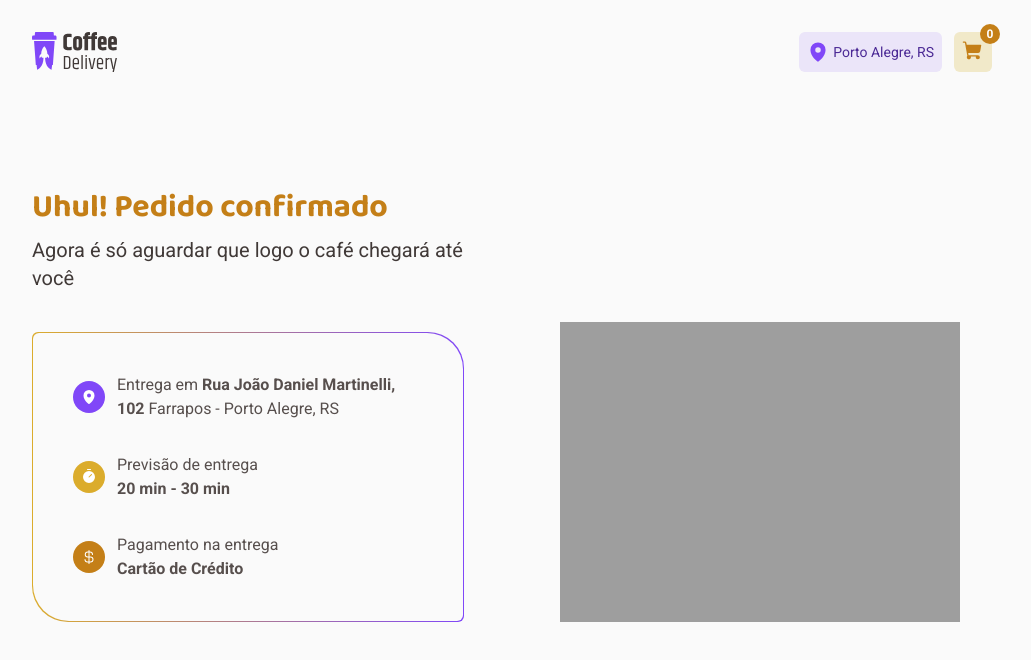
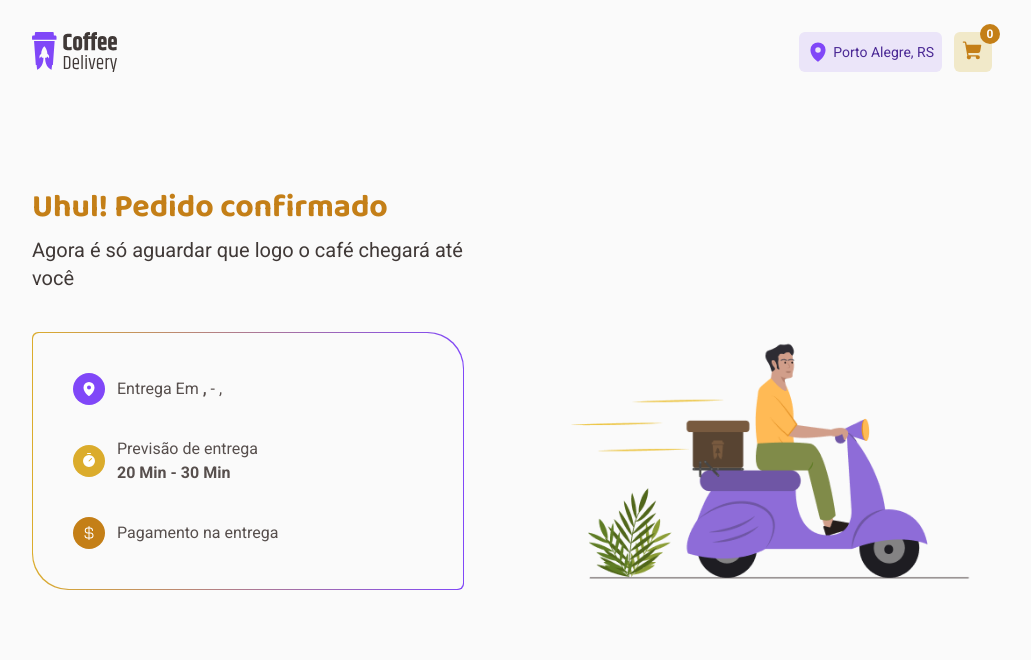
Before and after one commit to Wesed/coffee-delivery, a React (Vite) app: page /finish in a window 1280 px wide. Shown: the top 660 px of the page, without its empty margins (128-1159 px from the left). Built offline with nearby package versions, Linux system fonts and the light colour scheme; the HTML template or start-up script is replaced by a standard one.

Commit message:
tela de finish finalizada

```diff
--- a/src/components/header/logo.tsx
+++ b/src/components/header/logo.tsx
@@ -1,6 +1,6 @@
 export function Logo() {
   return (
-    <strong>
+    <a href="/">
       <svg
         width="85"
         height="40"
@@ -75,6 +75,6 @@ export function Logo() {
           fill="#403937"
         />
       </svg>
-    </strong>
+    </a>
   )
 }
--- a/src/contexts/CoffeeContext.tsx
+++ b/src/contexts/CoffeeContext.tsx
@@ -16,13 +16,14 @@ interface CheckoutData {
   neighborhood: string
   city: string
   state: string
-  paymentMethod: string
+  paymentOption: string
 }
 
 interface CoffeeContextProps {
   url: string
+  orders: Order[]
+  checkoutData: CheckoutData
   newOrder: (order: Order) => void
-  orders: Order[]
   updatedQtdOrder: (id: string, newQtd: number) => void
   removeOrder: (id: string) => void
   dataToCheckout: (data: CheckoutData) => void
@@ -37,28 +38,43 @@ interface CoffeeContextProviderProps {
 export function CoffeeContextProvider({
   children,
 }: CoffeeContextProviderProps) {
+  const url = 'http://localhost:5173/'
+
   /*
     se tiver algo no localStorage, inicia o state com esse valor
     senao tiver, inicia um array vazio
     converte os dados do localStorage pra object
   */
-  const url = 'http://localhost:5173/'
+  const [orders, setOrders] = useState<Order[]>(() => {
+    const orderStateAsJSON = localStorage.getItem('@coffee-delivery:orders')
 
-  const [orders, setOrders] = useState<Order[]>(() => {
-    const storedStateAsJSON = localStorage.getItem('@coffee-delivery:orders')
-
-    if (storedStateAsJSON) {
-      return JSON.parse(storedStateAsJSON)
+    if (orderStateAsJSON) {
+      return JSON.parse(orderStateAsJSON)
     }
 
     return []
+  })
+  const [checkoutData, setCheckoutData] = useState<CheckoutData>(() => {
+    const checkoutStateAsJSON = localStorage.getItem(
+      '@coffee-delivery:checkout',
+    )
+
+    if (checkoutStateAsJSON) {
+      return JSON.parse(checkoutStateAsJSON)
+    }
+
+    return {}
   })
 
   useEffect(() => {
     // toda vez que o orders mudar, salva no localStorage
     const orderJSON = JSON.stringify(orders)
     localStorage.setItem('@coffee-delivery:orders', orderJSON)
-  }, [orders])
+
+    // salva os dados do checkout
+    const checkoutJSON = JSON.stringify(checkoutData)
+    localStorage.setItem('@coffee-delivery:checkout', checkoutJSON)
+  }, [orders, checkoutData])
 
   const newOrder = (newOrder: Order) => {
     setOrders((state) => [...state, newOrder])
@@ -66,7 +82,6 @@ export function CoffeeContextProvider({
 
   // altera a qtd dos produtos
   const updatedQtdOrder = (id: string, newQtd: number) => {
-    // console.log('entrou')
     setOrders(
       orders.map((order) => {
         if (order.id === id) {
@@ -91,14 +106,13 @@ export function CoffeeContextProvider({
 
   // armazena info de endereco e forma de pgto
   const dataToCheckout = (data: CheckoutData) => {
-    const checkoutJSON = JSON.stringify(data)
-    localStorage.setItem('@coffee-delivery:checkout', checkoutJSON)
-    // salva essas infos num state e localStorage pra ser acessa pela pagina finished
+    setCheckoutData(data)
   }
 
   return (
     <CoffeeContext.Provider
       value={{
+        checkoutData,
         url,
         newOrder,
         orders,
--- a/src/pages/checkout/index.tsx
+++ b/src/pages/checkout/index.tsx
@@ -9,6 +9,7 @@ import { FormatPrice } from '../../components/useful/formatPrice'
 import { useForm } from 'react-hook-form'
 import { zodResolver } from '@hookform/resolvers/zod'
 import * as zod from 'zod'
+import { useNavigate } from 'react-router-dom'
 
 const checkoutFormValidationSchema = zod.object({
   zipCode: zod
@@ -49,6 +50,7 @@ export function Checkout() {
   })
   const { orders, dataToCheckout } = useContext(CoffeeContext)
   const [totalPurchase, setTotalPurchase] = useState(0)
+  const navigate = useNavigate()
 
   useEffect(() => {
     if (orders.length > 0) {
@@ -77,6 +79,7 @@ export function Checkout() {
     }
 
     dataToCheckout(checkoutInfo)
+    navigate('/finish')
   }
 
   let methodPaymentMsgError = ''
@@ -250,7 +253,7 @@ export function Checkout() {
                 type="submit"
                 form="addressForm"
                 value="confirmar pedido"
-                className="rounded-md bg-yellow py-3 align-middle text-sm font-bold uppercase text-white transition hover:bg-yellow_dark"
+                className="cursor-pointer rounded-md bg-yellow py-3 align-middle text-sm font-bold uppercase text-white transition hover:bg-yellow_dark"
               />
             </div>
           ) : (
--- a/src/pages/finishProcess/index.tsx
+++ b/src/pages/finishProcess/index.tsx
@@ -4,7 +4,10 @@ import { useContext } from 'react'
 import { CoffeeContext } from '../../contexts/CoffeeContext'
 
 export function FinishProcess() {
-  const { url } = useContext(CoffeeContext)
+  const { url, checkoutData } = useContext(CoffeeContext)
+
+  const { addressLine1, house, neighborhood, city, state, paymentOption } =
+    checkoutData
 
   return (
     <div className="grid grid-cols-2 items-end gap-24 px-40 py-20 ">
@@ -25,12 +28,12 @@ export function FinishProcess() {
               <span className="rounded-full bg-purple p-2">
                 <MapPin size={16} weight="fill" className="fill-white" />
               </span>
-              <span className="">
+              <span className="capitalize">
                 Entrega em{' '}
                 <span className="font-bold">
-                  Rua João Daniel Martinelli, 102
+                  {addressLine1}, {house}
                 </span>{' '}
-                Farrapos - Porto Alegre, RS
+                {neighborhood} - {city}, {state}
               </span>
             </div>
 
@@ -49,7 +52,7 @@ export function FinishProcess() {
                 />
               }
               text="Pagamento na entrega"
-              importantText="Cartão de Crédito"
+              importantText={paymentOption}
               color="yellow_dark"
             />
           </div>
@@ -57,7 +60,7 @@ export function FinishProcess() {
       </div>
       {/* right container */}
       <div className="">
-        <img src={`${url}illustration`} alt="ilustração de um entregador" />
+        <img src={`${url}illustration.png`} alt="ilustração de um entregador" />
       </div>
     </div>
   )
--- a/src/pages/finishProcess/info.tsx
+++ b/src/pages/finishProcess/info.tsx
@@ -13,7 +13,7 @@ export function Info({ icon, text, importantText, color }: infoProps) {
       <span className={`rounded-full p-2 bg-${color}`}>{icon}</span>
       <div className="flex flex-col">
         <span className="w-52">{text}</span>
-        <span className="gap-1 font-bold">{importantText}</span>
+        <span className="gap-1 font-bold capitalize">{importantText}</span>
       </div>
     </div>
   )
```
Also changed, not shown: 1 other file (tests, documents, lock files or other folders).
